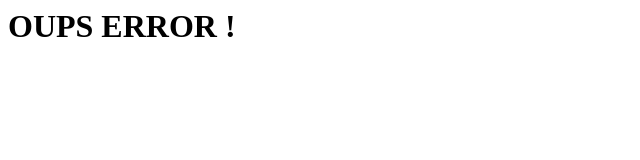
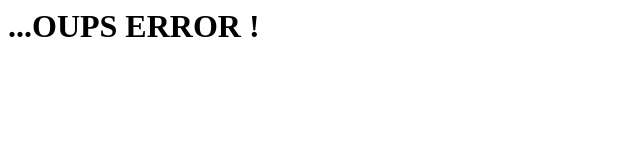
Before and after one commit to babasoft221/Babaexpress.dev, a plain HTML site: page index.html in a window 1280 px wide. Shown: the whole page, without its empty margins (0-640 px from the left). Drawn offline with Linux system fonts and the light colour scheme.

Commit message:
Update error message in index.html

```diff
--- a/index.html
+++ b/index.html
@@ -1 +1 @@
-<h1> OUPS ERROR !</h1>
+<h1>  ...OUPS ERROR !</h1>
```
